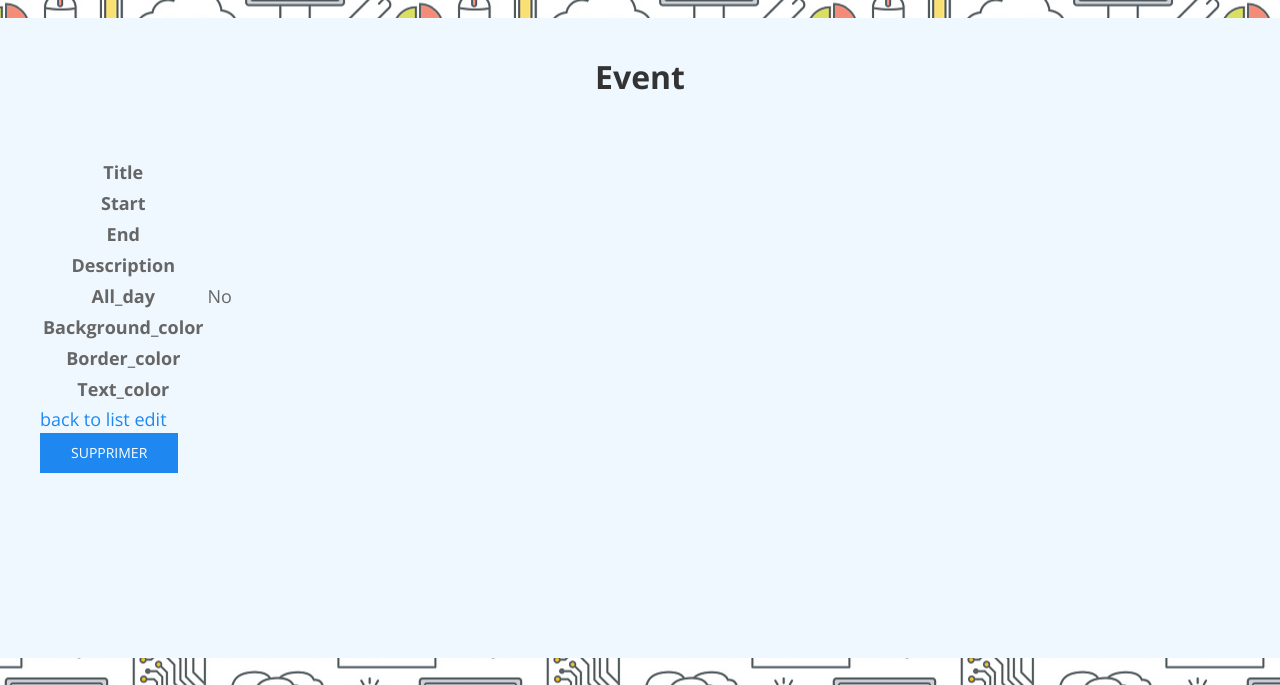
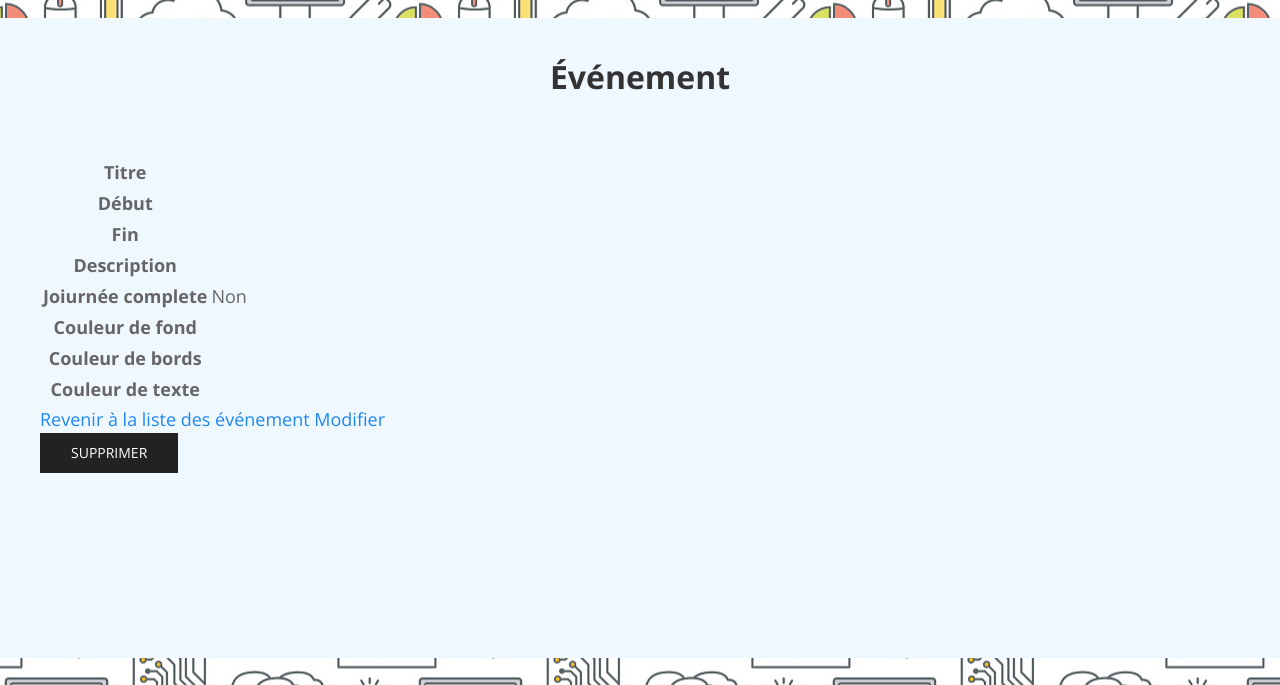
Before and after one commit to GordienkoM/CRMlight, a Symfony app: template templates/event/show.html.twig in a window 1280 px wide. Shown: the part 115-800 px from the top of the page. Run offline with Twig, Linux system fonts and the light colour scheme; the template is opened without the code that fills it, so the values that code supplies are empty; some libraries are stand-ins or nearby versions; some web fonts are replaced.

Commit message:
edit views

```diff
--- a/templates/event/_delete_form.html.twig
+++ b/templates/event/_delete_form.html.twig
@@ -1,4 +1,4 @@
 <form method="post" action="{{ path('event_delete', {'id': event.id}) }}" onsubmit="return confirm('Are you sure you want to delete this item?');">
     <input type="hidden" name="_token" value="{{ csrf_token('delete' ~ event.id) }}">
-    <button class="uk-button uk-button-primary">Supprimer</button>
+    <button class="uk-button uk-button-secondary">Supprimer</button>
 </form>
--- a/templates/event/_form.html.twig
+++ b/templates/event/_form.html.twig
@@ -1,4 +1,4 @@
 {{ form_start(form) }}
     {{ form_widget(form) }}
-    <button class="uk-button uk-button-primary">{{ button_label|default('Ajouer un evenemment') }}</button>
+    <button class="uk-button uk-button-secondary">{{ button_label|default('Ajouer un evenemment') }}</button>
 {{ form_end(form) }}
--- a/templates/event/new.html.twig
+++ b/templates/event/new.html.twig
@@ -3,9 +3,9 @@
 {% block title %}New Event{% endblock %}
 
 {% block body %}
-    <h1 class="uk-text-center uk-padding">Create new Event</h1>
+    <h1 class="uk-text-center uk-padding">Creer un é vénement</h1>
 
     {{ include('event/_form.html.twig') }}
 
-    <a href="{{ path('event_index') }}">Revenir à la liste des evenemments</a>
+    <a href="{{ path('event_index') }}">Revenir à la liste des événements</a>
 {% endblock %}
--- a/templates/event/show.html.twig
+++ b/templates/event/show.html.twig
@@ -3,20 +3,20 @@
 {% block title %}Event{% endblock %}
 
 {% block body %}
-    <h1 class="uk-text-center uk-padding" >Event</h1>
+    <h1 class="uk-text-center uk-padding" >Événement</h1>
 
     <table class="table">
         <tbody>
             <tr>
-                <th>Title</th>
+                <th>Titre</th>
                 <td>{{ event.title }}</td>
             </tr>
             <tr>
-                <th>Start</th>
+                <th>Début</th>
                 <td>{{ event.start ? event.start|date('Y-m-d H:i:s') : '' }}</td>
             </tr>
             <tr>
-                <th>End</th>
+                <th>Fin</th>
                 <td>{{ event.end ? event.end|date('Y-m-d H:i:s') : '' }}</td>
             </tr>
             <tr>
@@ -24,27 +24,27 @@
                 <td>{{ event.description }}</td>
             </tr>
             <tr>
-                <th>All_day</th>
-                <td>{{ event.allDay ? 'Yes' : 'No' }}</td>
+                <th>Joiurnée complete</th>
+                <td>{{ event.allDay ? 'Oui' : 'Non' }}</td>
             </tr>
             <tr>
-                <th>Background_color</th>
+                <th>Couleur de fond</th>
                 <td>{{ event.backgroundColor }}</td>
             </tr>
             <tr>
-                <th>Border_color</th>
+                <th>Couleur de bords</th>
                 <td>{{ event.borderColor }}</td>
             </tr>
             <tr>
-                <th>Text_color</th>
+                <th>Couleur de texte</th>
                 <td>{{ event.textColor }}</td>
             </tr>
         </tbody>
     </table>
 
-    <a href="{{ path('event_index') }}">back to list</a>
+    <a href="{{ path('event_index') }}">Revenir à la liste des événement</a>
 
-    <a href="{{ path('event_edit', {'id': event.id}) }}">edit</a>
+    <a href="{{ path('event_edit', {'id': event.id}) }}">Modifier</a>
 
     {{ include('event/_delete_form.html.twig') }}
 {% endblock %}
--- a/templates/registration/register.html.twig
+++ b/templates/registration/register.html.twig
@@ -7,9 +7,7 @@
 <div class="uk-flex uk-flex-column uk-flex-center"></div>
     <h1 class="uk-text-center uk-padding ">Ajouter un collaborateur</h1>
     <div class="uk-card uk-card-default uk-card-large uk-card-body uk-container uk-container-small uk-padding">
-
-            {{ form(registrationForm) }}
-
+        {{ form(registrationForm) }}
     </div>
 </div>
 {% endblock %}
--- a/templates/security/login.html.twig
+++ b/templates/security/login.html.twig
@@ -25,7 +25,7 @@
             <input type="hidden" name="_csrf_token" value="{{ csrf_token('authenticate') }}">
 
             <div class="uk-text-center uk-padding">
-                <button class="uk-button uk-button-secondary " type="submit">Se connecter</button>
+                <button class="uk-button uk-button-secondary" type="submit">Se connecter</button>
             </div>
         </form>
     </div>
```
Also changed, not shown: templates/contact/show.html.twig (+9 -6 lines), templates/event/edit.html.twig (+6 -5 lines), templates/event/index.html.twig (+12 -14 lines).
